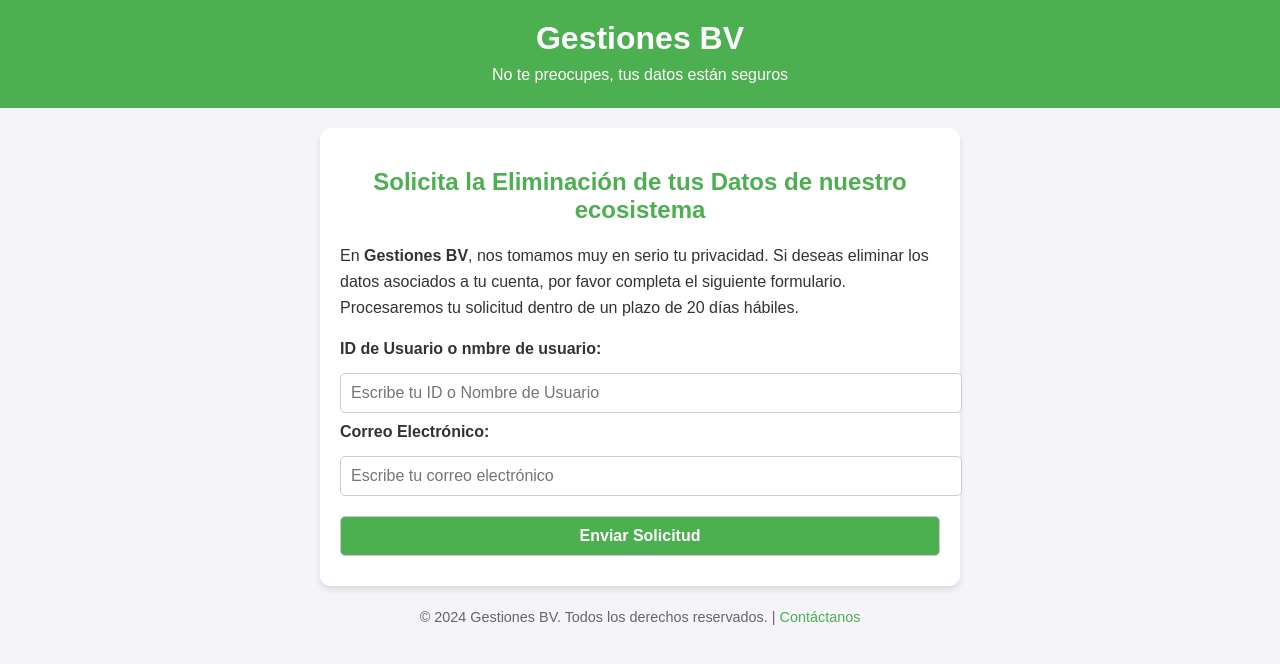
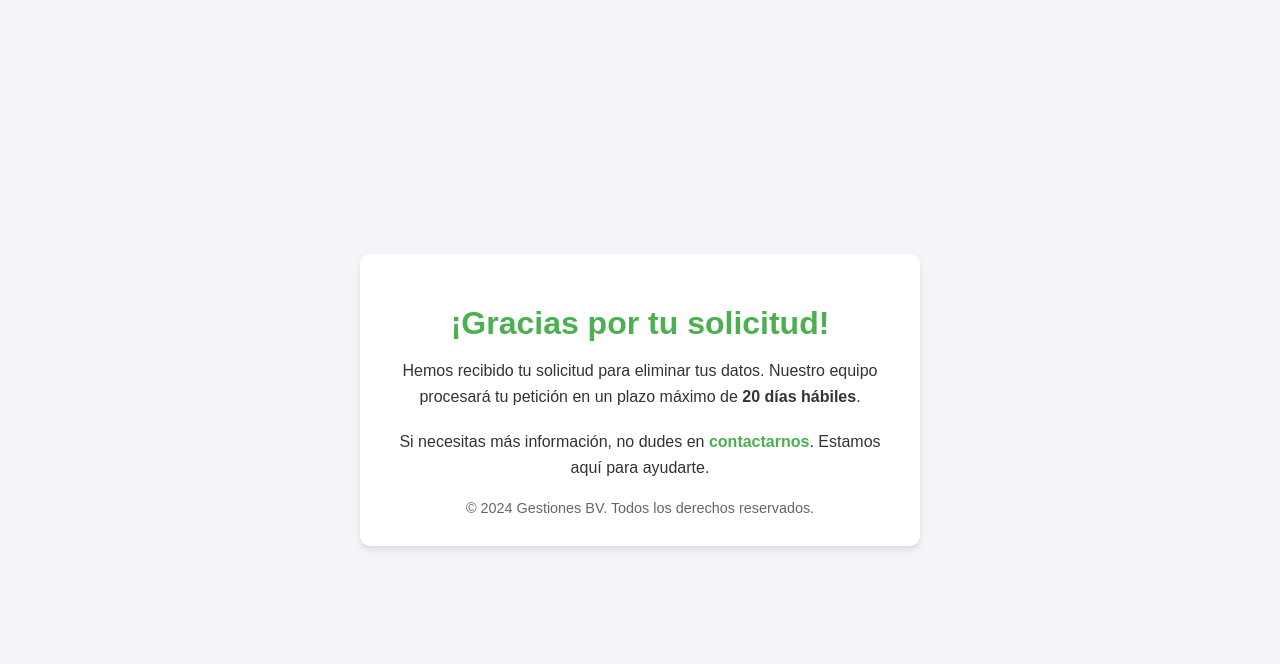
Before and after one commit to gestionesbv/eliminacion_usuario_gestionesbv, a plain HTML site: page index.html in a window 1280 px wide. Drawn offline with Linux system fonts and the light colour scheme.

Commit message:
index.html

```diff
--- a/index.html
+++ b/index.html
@@ -3,7 +3,7 @@
 <head>
     <meta charset="UTF-8">
     <meta name="viewport" content="width=device-width, initial-scale=1.0">
-    <title>Eliminación de Datos - Gestiones BV</title>
+    <title>¡Gracias por tu Solicitud! - Gestiones BV</title>
     <style>
         body {
             font-family: 'Arial', sans-serif;
@@ -11,105 +11,50 @@
             padding: 0;
             background-color: #f4f4f9;
             color: #333;
+            text-align: center;
+            display: flex;
+            justify-content: center;
+            align-items: center;
+            height: 100vh;
         }
-        header {
-            background-color: #4CAF50;
-            color: white;
-            padding: 20px 0;
-            text-align: center;
-        }
-        header h1 {
-            margin: 0;
-            font-size: 2rem;
-        }
-        header p {
-            margin: 5px 0 0;
-            font-size: 1rem;
-        }
-        main {
-            margin: 20px;
-            padding: 20px;
+        div {
             background: white;
+            padding: 30px;
             border-radius: 10px;
             box-shadow: 0 4px 6px rgba(0, 0, 0, 0.1);
-            max-width: 600px;
-            margin-left: auto;
-            margin-right: auto;
+            max-width: 500px;
+            width: 90%;
         }
-        h2 {
+        h1 {
             color: #4CAF50;
-            text-align: center;
+            margin-bottom: 10px;
         }
         p {
+            font-size: 1rem;
             line-height: 1.6;
+            margin-bottom: 20px;
         }
-        form {
-            margin-top: 20px;
-        }
-        label {
-            display: block;
-            margin-bottom: 5px;
+        a {
+            color: #4CAF50;
+            text-decoration: none;
             font-weight: bold;
         }
-        input, button {
-            width: 100%;
-            padding: 10px;
-            margin: 10px 0;
-            border: 1px solid #ccc;
-            border-radius: 5px;
-            font-size: 1rem;
-        }
-        button {
-            background-color: #4CAF50;
-            color: white;
-            font-weight: bold;
-            cursor: pointer;
-            transition: background-color 0.3s ease;
-        }
-        button:hover {
-            background-color: #45a049;
+        a:hover {
+            text-decoration: underline;
         }
         footer {
-            text-align: center;
             margin-top: 20px;
+            font-size: 0.9rem;
             color: #666;
-            font-size: 0.9rem;
-        }
-        footer a {
-            color: #4CAF50;
-            text-decoration: none;
-        }
-        footer a:hover {
-            text-decoration: underline;
         }
     </style>
 </head>
 <body>
-    <header>
-        <h1>Gestiones BV</h1>
-        <p>No te preocupes, tus datos están seguros</p>
-    </header>
-    <main>
-        <h2>Solicita la Eliminación de tus Datos de nuestro ecosistema</h2>
-        <p>En <strong>Gestiones BV</strong>, nos tomamos muy en serio tu privacidad. Si deseas eliminar los datos asociados a tu cuenta, por favor completa el siguiente formulario. Procesaremos tu solicitud dentro de un plazo de 20 días hábiles.</p>
-        <form action="https://formsubmit.co/equipo@gestionesbv.com" method="POST">
-            <label for="userID">ID de Usuario o nmbre de usuario:</label>
-            <input type="text" id="userID" name="userID" placeholder="Escribe tu ID o Nombre de Usuario" required>
-
-            <label for="email">Correo Electrónico:</label>
-            <input type="email" id="email" name="email" placeholder="Escribe tu correo electrónico" required>
-
-            <!-- Configuración opcional de reCAPTCHA -->
-            <input type="hidden" name="_captcha" value="false">
-
-            <!-- Redirección después de enviar -->
-            <input type="hidden" name="_next" value="https://gestionesbv.github.io/gracias">
-
-            <button type="submit">Enviar Solicitud</button>
-        </form>
-    </main>
-    <footer>
-        <p>&copy; 2024 Gestiones BV. Todos los derechos reservados. | <a href="mailto:equipo@gestionesbv.com">Contáctanos</a></p>
-    </footer>
+    <div>
+        <h1>¡Gracias por tu solicitud!</h1>
+        <p>Hemos recibido tu solicitud para eliminar tus datos. Nuestro equipo procesará tu petición en un plazo máximo de <strong>20 días hábiles</strong>.</p>
+        <p>Si necesitas más información, no dudes en <a href="mailto:equipo@gestionesbv.com">contactarnos</a>. Estamos aquí para ayudarte.</p>
+        <footer>&copy; 2024 Gestiones BV. Todos los derechos reservados.</footer>
+    </div>
 </body>
 </html>
```
